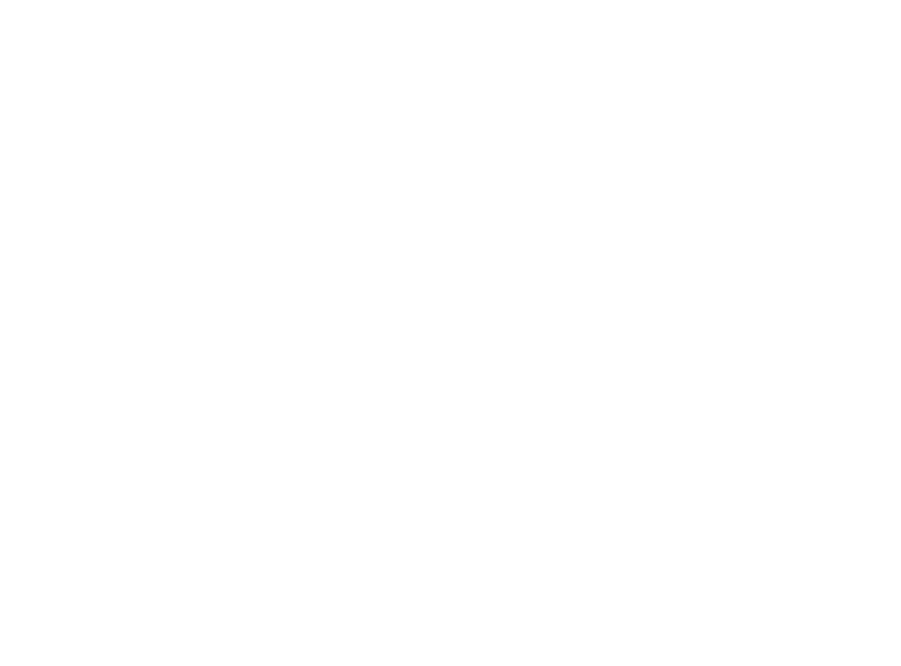
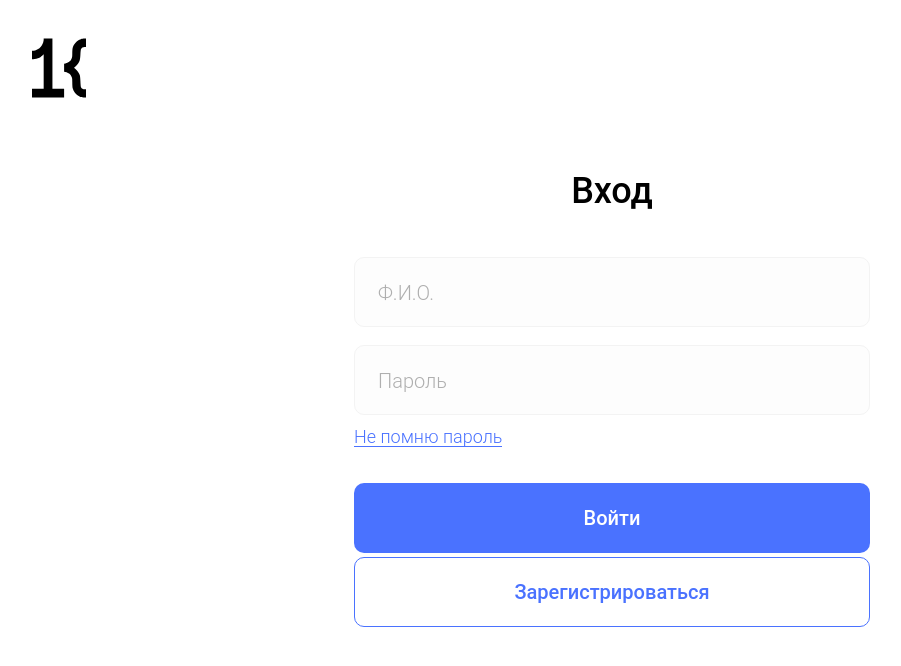
Before and after one commit to Catolly/Kemsu_Document_Flow, a Nuxt app in the folder client/: page /Login in a window 1280 px wide. Before the commit this address had no page. Shown: the top 666 px of the page, without its empty margins (28-929 px from the left). Built offline with nearby package versions, Linux system fonts and the light colour scheme.

Commit message:
feat(login): Создать страницу авторизации студентов

```diff
--- /dev/null
+++ b/client/layouts/LoginLayout.vue
@@ -0,0 +1,135 @@
+<template>
+  <div id="container">
+    <div id="login-wrapper">
+      <form @submit="checkForm()" id="login-form">
+        <h1>Вход</h1>
+        <div id="form-inner">
+          <v-input
+          v-model.trim="form.username"
+          :class="$v.form.username.$error ? 'is-invalid' : ''"
+          id="username"
+          type="text"
+          placeholder="Ф.И.О."
+          required></v-input>
+          <v-input
+          v-model.trim="form.password"
+          :class="$v.form.password.$error ? 'is-invalid' : ''"
+          id="password"
+          type="password"
+          placeholder="Пароль"
+          required></v-input>
+          <p>
+            <NuxtLink to="#">Не помню пароль</NuxtLink>
+          </p>
+          <div class="buttons-wrapper">
+            <button
+            id="login"
+            class="filled">
+              Войти
+            </button>
+            <button
+            id="signup">
+              Зарегистрироваться
+            </button>
+          </div>
+        </div>
+      </form>
+    </div>
+  </div>
+</template>
+
+<script>
+import VInput from '~/components/VInput'
+import { required, minLength, email } from 'vuelidate/lib/validators'
+
+export default {
+  name: 'LoginLayout.vue',
+  components: {
+    VInput
+  },
+  data() {
+    return {
+      form: {
+        username: '',
+        password: '',
+      }
+    }
+  },
+  validations: {
+    form: {
+      username: { required },
+      password: { required },
+    },
+  },
+  methods: {
+    checkForm() {
+      this.$v.form.$touch()
+      if (!this.$v.form.$error) {
+        this.send()
+      }
+    },
+    send() {
+      /*Sending form data to server*/
+    }
+  }
+}
+</script>
+
+<style lang="less">
+@import '~/styles/index.less';
+
+#container {
+  position: relative;
+}
+
+#login-wrapper {
+  height: 100vh;
+  .flex(center, center);
+}
+
+#login-form {
+  width: 516px;
+}
+
+h1 {
+  text-align: center;
+}
+
+#form-inner {
+  margin-top: 48px;
+
+  & p {
+    margin-top: 8px;
+  }
+}
+
+input {
+  height: 70px;
+
+  font-size: @fz-large;
+  line-height: 160%;
+}
+
+button {
+  height: 70px;
+  width: 100%;
+  margin-top: 10px;
+
+  color: @blue;
+  border: 1px solid @blue;
+
+  &:first-child {
+    margin-top: 32px;
+  }
+  &.filled {
+    background-color: @blue;
+    border: none;
+    color: @theme-color;
+  }
+}
+
+p {
+  margin-top: 18px;
+}
+
+</style>
--- /dev/null
+++ b/client/pages/Login.vue
@@ -0,0 +1,23 @@
+<template>
+  <section id="container">
+    <login-layout></login-layout>
+  	<logo class="big"></logo>
+  </section>
+</template>
+
+<script>
+import logo from '~/components/logo'
+import LoginLayout from '~/layouts/LoginLayout'
+
+export default {
+	name: 'Login',
+  components: {
+  	logo,
+    LoginLayout
+  }
+}
+</script>
+
+<style>
+
+</style>
```
